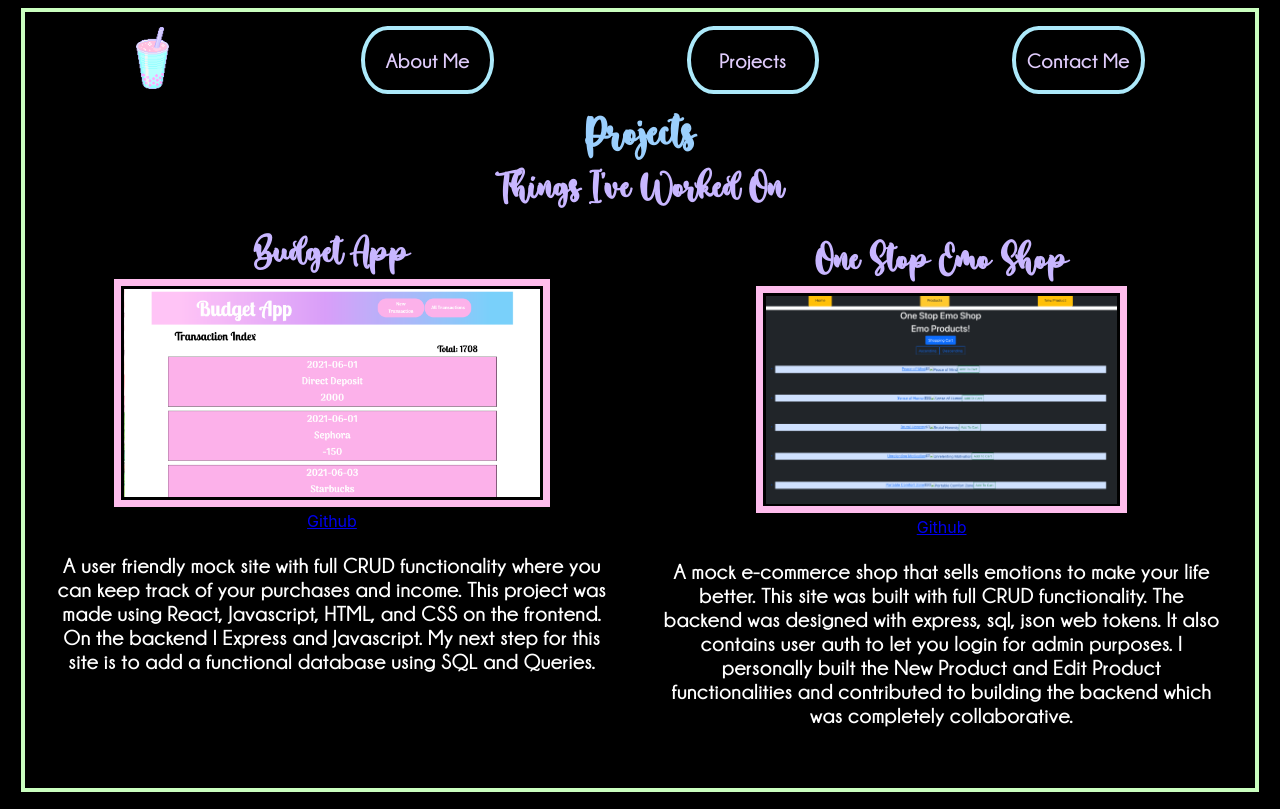
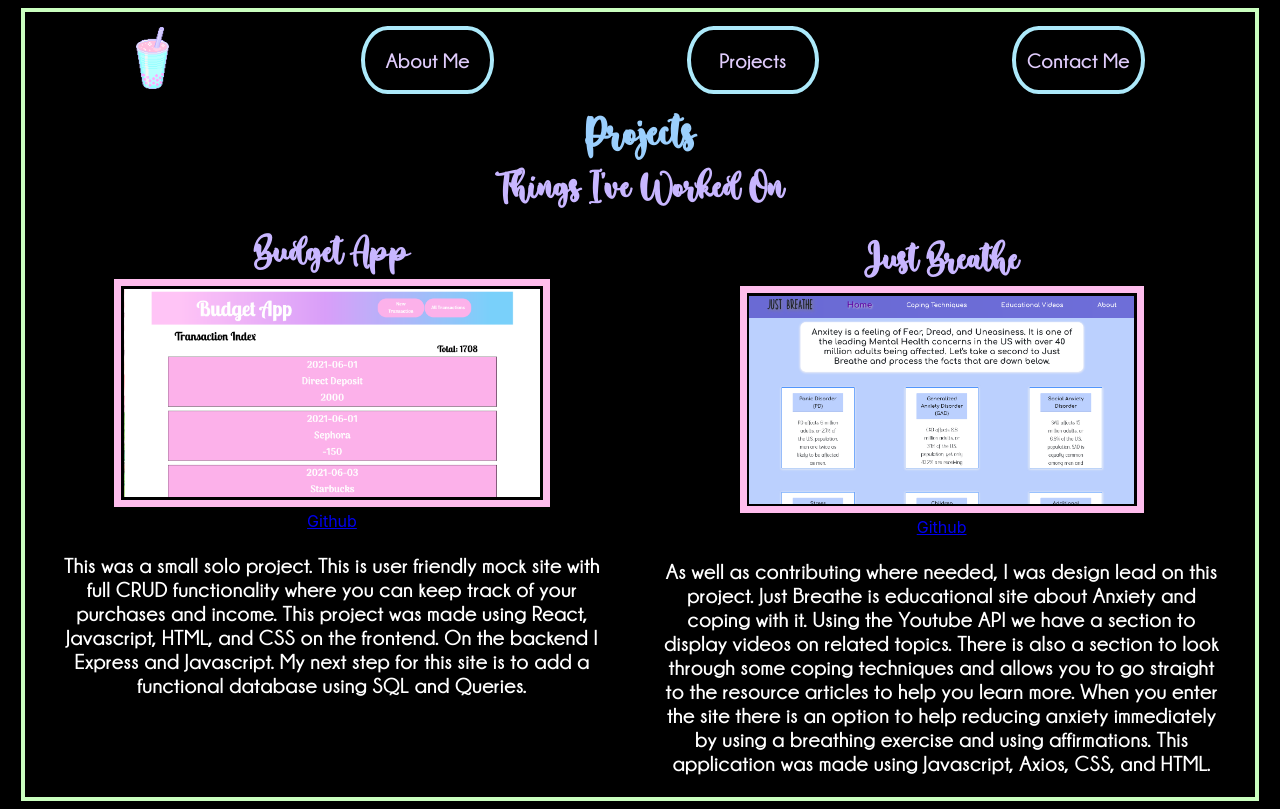
Before and after one commit to tCarina/portfolioSite, a React (Create React App) app in the folder personal-site/: page /projects in a window 1280 px wide. Built offline with nearby package versions, Linux system fonts and the light colour scheme.

Commit message:
updated projects page

```diff
--- a/personal-site/src/components/contact.js
+++ b/personal-site/src/components/contact.js
@@ -1,5 +1,5 @@
-import githubLogo from "../media/GithubLogo.png";
-import liLogo from "../media/LiLogo.png";
+import githubLogo from "../media/githubLogo.png";
+import liLogo from "../media/liLogo.png";
 import "../styling/contactMe.css";
 import { currentFact, onClick } from "./carinaFacts";
 
--- a/personal-site/src/components/projects.js
+++ b/personal-site/src/components/projects.js
@@ -1,5 +1,5 @@
 import project1 from '../media/p1.png'
-import project2 from '../media/emoShop.png'
+import project2 from '../media/justBreathe.png'
 import '../styling/projects.css'
 
 const Projects = () => {
@@ -12,13 +12,13 @@ const Projects = () => {
             <h2>Budget App</h2>
             <a href='https://budgetappfrontend.netlify.app' target ='blank'><img src={project1} alt='Budget App Screenshot' /></a>
             <a href='https://github.com/tCarina/budgeting-app'>Github</a>
-            <p>A user friendly mock site with full CRUD functionality where you can keep track of your purchases and income. This project was made using React, Javascript, HTML, and CSS on the frontend. On the backend I Express and Javascript. My next step for this site is to add a functional database using SQL and Queries.</p>
+            <p>This was a small solo project. This is user friendly mock site with full CRUD functionality where you can keep track of your purchases and income. This project was made using React, Javascript, HTML, and CSS on the frontend. On the backend I Express and Javascript. My next step for this site is to add a functional database using SQL and Queries.</p>
             </section>
             <div className='projectSection'>
-            <h2>One Stop Emo Shop</h2>
-            <a href='https://unruffled-tereshkova-ccd7eb.netlify.app/'><img src={project2} alt='Mock Shop App Screenshot'/></a>
-            <a href='https://github.com/tCarina/one-stop-emo-shop'>Github</a>
-            <p>A mock e-commerce shop that sells emotions to make your life better. This site was built with full CRUD functionality. The backend was designed with express, sql, json web tokens. It also contains user auth to let you login for admin purposes. I personally built the New Product and Edit Product functionalities and contributed to building the backend which was completely collaborative. </p>
+            <h2>Just Breathe</h2>
+            <a href='https://just-breathe-hackathon.netlify.app/'><img src={project2} alt='Anxiety App Screenshot'/></a>
+            <a href='https://github.com/tCarina/Just_Breathe'>Github</a>
+            <p>As well as contributing where needed, I was design lead on this project. Just Breathe is educational site about Anxiety and coping with it. Using the Youtube API we have a section to display videos on related topics. There is also a section to look through some coping techniques and allows you to go straight to the resource articles to help you learn more. When you enter the site there is an option to help reducing anxiety immediately by using a breathing exercise and using affirmations. This application was made using Javascript, Axios, CSS, and HTML.</p>
             </div>
         </main>
         </section>
```
Also changed, not shown: personal-site/src/media/emoShop.png (deleted), personal-site/src/media/justBreathe.png (added).
